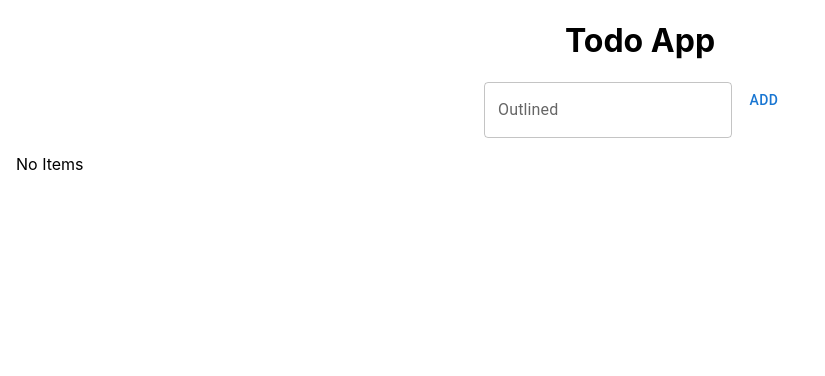
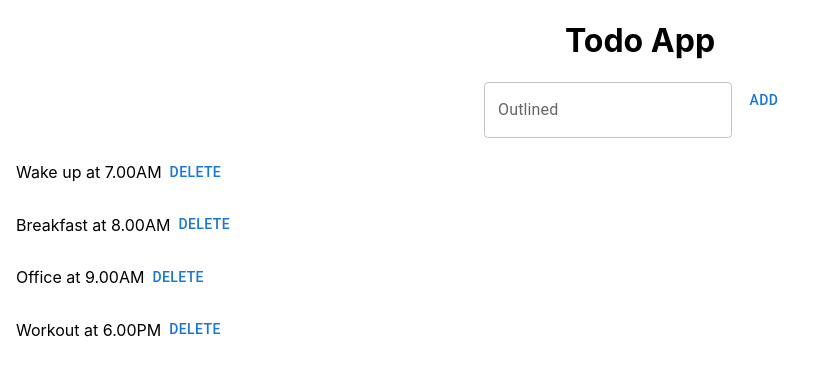
Before and after one commit to sp2728/test-app, a React (Create React App) app: page / in a window 1280 px wide. Shown: the top 376 px of the page, without its empty margins (0-825 px from the left). Built offline with nearby package versions, Linux system fonts and the light colour scheme.

Commit message:
next task with json values

```diff
--- /dev/null
+++ b/src/data.json
@@ -0,0 +1,18 @@
+[
+    {
+        "id": "1",
+        "value": "Wake up at 7.00AM"
+    },
+    {
+        "id": "2",
+        "value":"Breakfast at 8.00AM"
+    },
+    {
+        "id": "3",
+        "value":"Office at 9.00AM"
+    },
+    {
+        "id": "4",
+        "value":"Workout at 6.00PM"
+    }
+]
--- a/src/todo.js
+++ b/src/todo.js
@@ -1,9 +1,11 @@
 import React from "react";
 import { Button, TextField, List, ListItem } from "@mui/material";
-import { useState } from "react";
+import data from './data.json';
+import { RamenDining } from "@mui/icons-material";
+
 
 const Todo = () => {
-  const [listItems, setListItems] = React.useState([]);
+  const [listItems, setListItems] = React.useState(data);
   const [search, setsearch] = React.useState();
   const handleChangeText = (event) => {
     const searchValue = event.target.value;
@@ -11,7 +13,7 @@ const Todo = () => {
   };
 
   const handleAdd = () => {
-    const newListItems = [...listItems, search];
+    const newListItems = [...listItems];
     setListItems(newListItems);
   };
 
@@ -19,6 +21,7 @@ const Todo = () => {
     delete listItems[index];
     setListItems([...listItems]);
   };
+
   return (
     <div>
       <div>
@@ -32,11 +35,11 @@ const Todo = () => {
       </div>
       <List>
         {listItems?.map(
-          (item, index) =>
+          (item) =>
             item && (
-              <ListItem key={index}>
-                {item}{" "}
-                <Button onClick={() => handleDelete(index)}>Delete</Button>
+              <ListItem key={item.id}>
+                {item.value}
+                <Button onClick={() => handleDelete(item.id)}>Delete</Button>
               </ListItem>
             )
         )}
```
